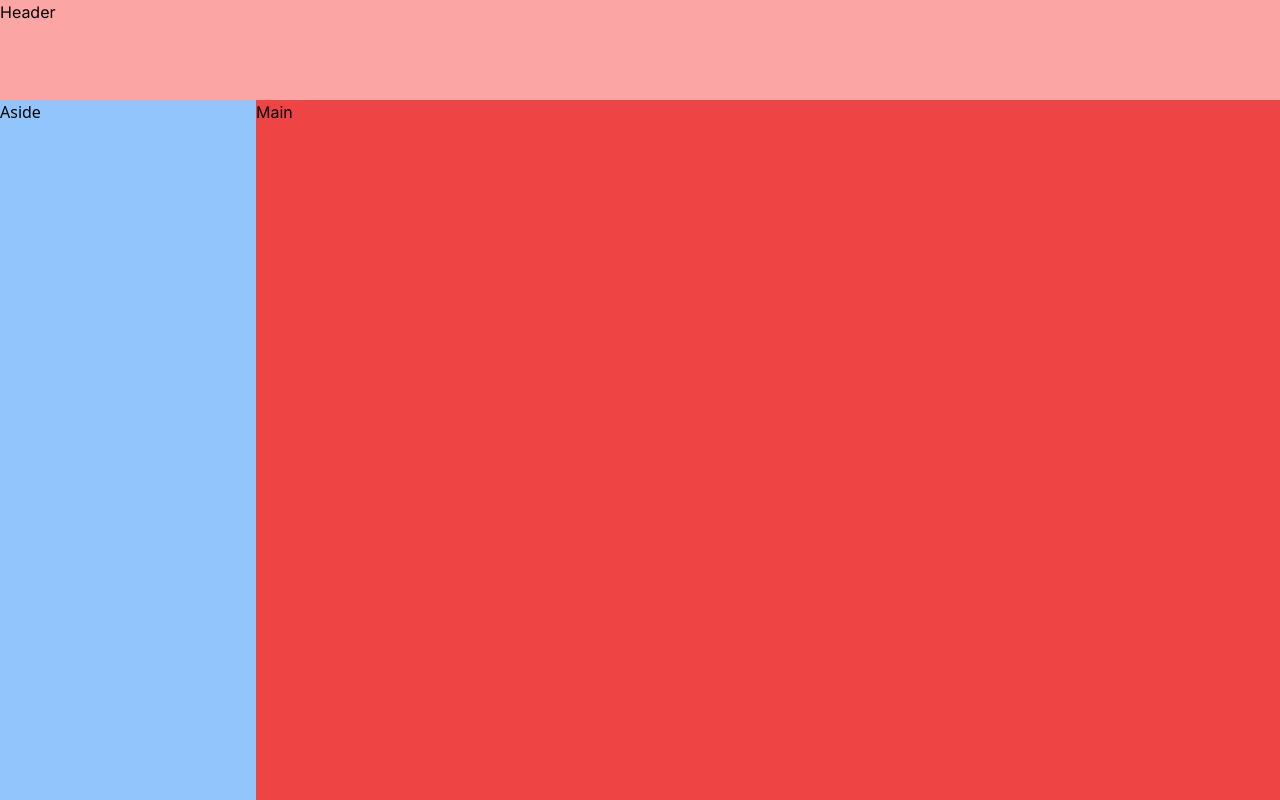
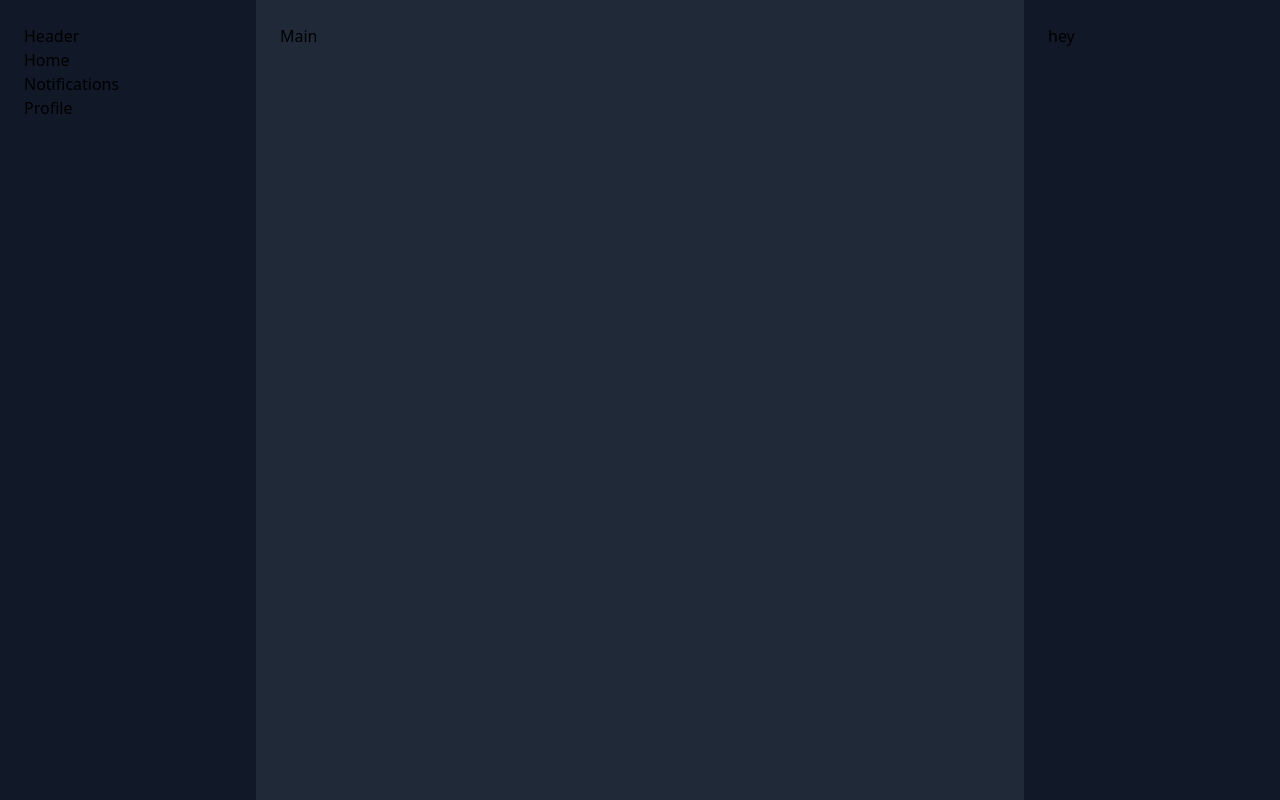
Before and after one commit to gunterdev/minguino-frontend, a Next.js app: page / in a window 1280 px wide. Built offline with nearby package versions, Linux system fonts and the light colour scheme.

Commit message:
Add: right aside + bg color change

```diff
--- a/src/app/page.tsx
+++ b/src/app/page.tsx
@@ -6,15 +6,24 @@ const inter = Inter({ subsets: ['latin'] })
 export default function HomePage() {
   return (
     <div className='h-full flex items-center flex-col justify-center'>
-        <header className={[inter.className,"container","min-h-[100px]","bg-red-300"].join(" ")}>
-          Header
+      <div className='container flex flex-1'>
+        <header className="p-6 bg-gray-900 hidden sm:block sm:w-48 md:w-64">
+          <h1>Header</h1>
+          <nav>
+            <ul>
+              <li><a href="#">Home</a></li>
+              <li><a href="#">Notifications</a></li>
+              <li><a href="#">Profile</a></li>
+            </ul>
+          </nav>
         </header>
-        <section className='container flex flex-1'>
-          <aside className='bg-blue-300 hidden md:block md:w-64'>Aside</aside>
-          <main className={[inter.className,"bg-red-500","flex-1"].join(" ")}>
-             Main
-          </main>
-        </section>
+        <main className="p-6 bg-gray-800 flex-1">
+            Main
+        </main>
+        <aside className="p-6 bg-gray-900 hidden lg:block sm:w-48 md:w-64">
+          hey
+        </aside>
+      </div>
     </div>
   )
 }
```
